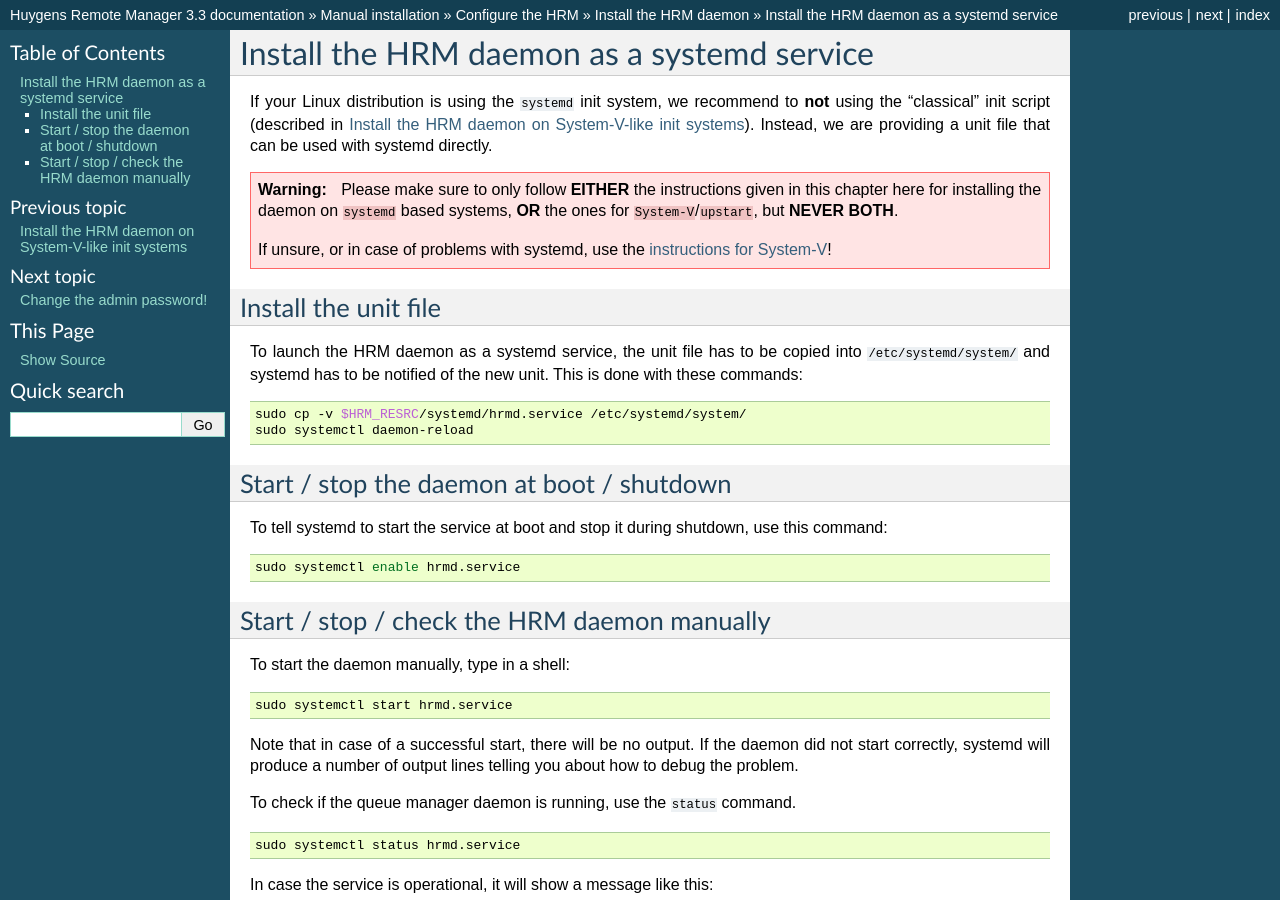
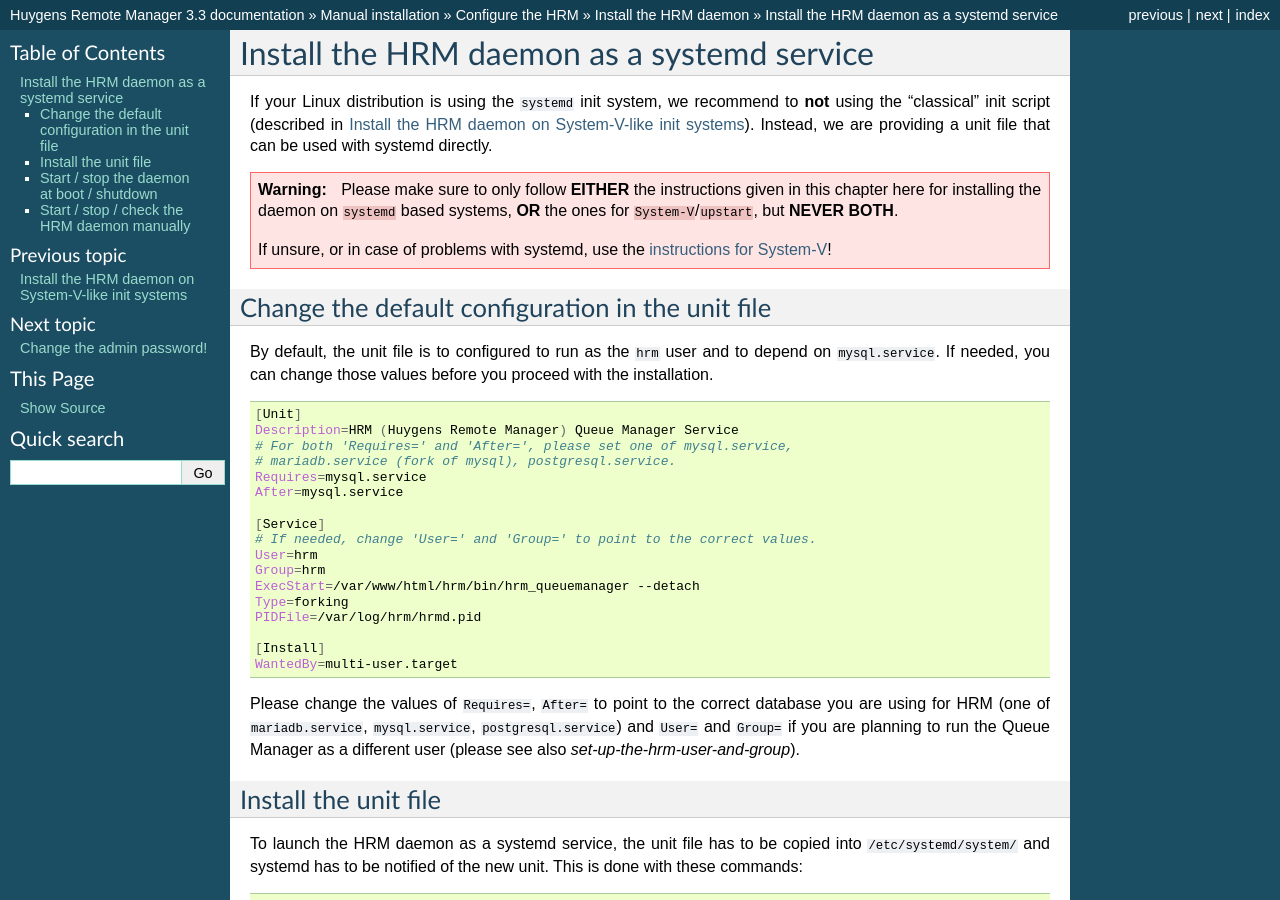
Before and after one commit to aarpon/hrm_docs, a Sphinx documentation site: the page built from docs/admin/hrm_daemon_systemd.rst, in a window 1280 px wide and 900 px high. Built offline with Sphinx 7.4.7, drawn with Linux system fonts in a browser that asks for light colours.

Commit message:
Document how to properly configure systemd's hrmd.service unit.

```diff
--- a/docs/admin/hrm_daemon_systemd.rst
+++ b/docs/admin/hrm_daemon_systemd.rst
@@ -18,6 +18,37 @@
 
     If unsure, or in case of problems with systemd, use the :ref:`instructions
     for System-V <install_hrmd_sysv>`!
+
+Change the default configuration in the unit file
+-------------------------------------------------
+
+By default, the unit file is to configured to run as the ``hrm`` user and to depend on
+``mysql.service``. If needed, you can change those values before you proceed with the installation.
+
+.. code-block:: sh
+
+  [Unit]
+  Description=HRM (Huygens Remote Manager) Queue Manager Service
+  # For both 'Requires=' and 'After=', please set one of mysql.service,
+  # mariadb.service (fork of mysql), postgresql.service.
+  Requires=mysql.service
+  After=mysql.service
+
+  [Service]
+  # If needed, change 'User=' and 'Group=' to point to the correct values.
+  User=hrm
+  Group=hrm
+  ExecStart=/var/www/html/hrm/bin/hrm_queuemanager --detach
+  Type=forking
+  PIDFile=/var/log/hrm/hrmd.pid
+
+  [Install]
+  WantedBy=multi-user.target
+
+
+Please change the values of ``Requires=``, ``After=`` to point to the correct database you are using for HRM
+(one of ``mariadb.service``, ``mysql.service``, ``postgresql.service``) and ``User=`` and ``Group=`` if you are
+planning to run the Queue Manager as a different user (please see also `set-up-the-hrm-user-and-group`).
 
 Install the unit file
 ---------------------
```
